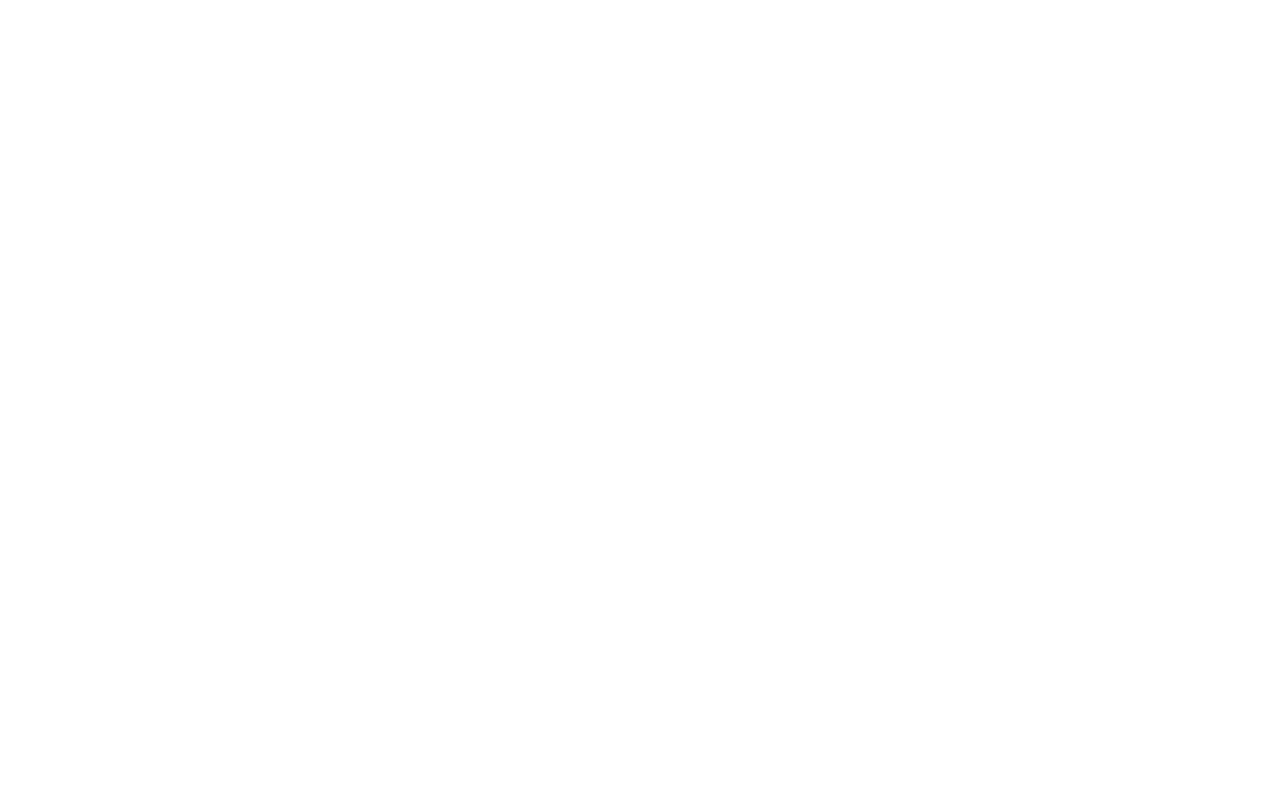
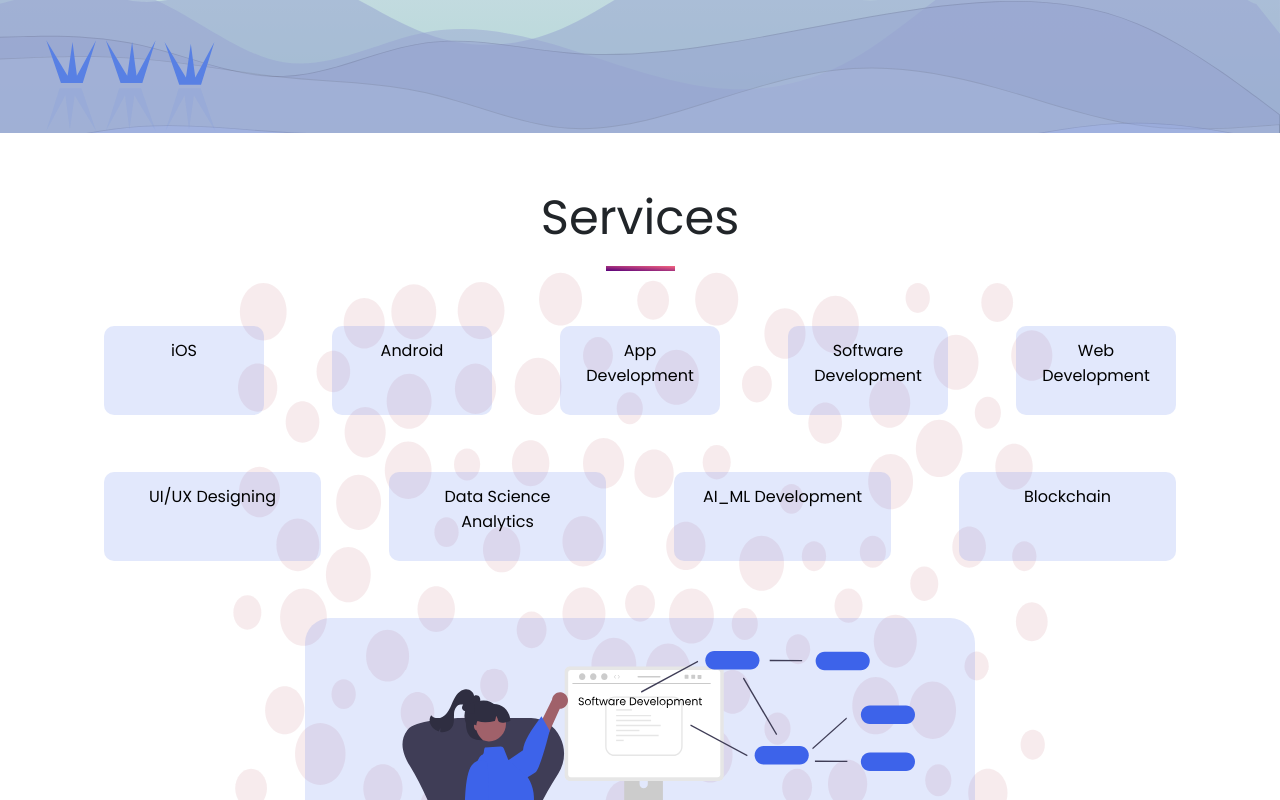
Before and after one commit to AkashPathak1808/OMS, an Angular app: page /service/software-development in a window 1280 px wide. Before the commit this address led to /. Shown: the part 440-1240 px from the top of the page. Before the commit the page ends 800 px from the top, so only its background shows below. Built offline with nearby package versions, Linux system fonts and the light colour scheme.

Commit message:
Routing in service/software development component

```diff
--- a/src/app/app-routing.module.ts
+++ b/src/app/app-routing.module.ts
@@ -1,7 +1,26 @@
 import { NgModule } from '@angular/core';
 import { RouterModule, Routes } from '@angular/router';
+import { IosDevelopmentComponent } from './ios-development/ios-development.component';
+import { AppDevelopmentComponent } from './app-development/app-development.component';
+import { SoftwareDevelopmentComponent } from './software-development/software-development.component';
+import { WebDevelopmentComponent } from './web-development/web-development.component';
+import { UiUxComponent } from './ui-ux/ui-ux.component';
+import { DataScienceComponent } from './data-science/data-science.component';
+import { AiMlComponent } from './ai-ml/ai-ml.component';
+import { BlockchainComponent } from './blockchain/blockchain.component';
 
-const routes: Routes = [];
+const routes: Routes = [
+  {path: "service/ios", component: IosDevelopmentComponent},
+  {path: "service/android", component: IosDevelopmentComponent},
+  {path: "service/app-development", component: AppDevelopmentComponent},
+  {path: "service/software-development", component: SoftwareDevelopmentComponent},
+  {path: "service/web-development", component: WebDevelopmentComponent},
+  {path: "service/ui-ux-designing", component: UiUxComponent},
+  {path: "service/data-science", component: DataScienceComponent},
+  {path: "service/ai-ml-development", component: AiMlComponent},
+  {path: "service/blockchain", component: BlockchainComponent},
+
+];
 
 @NgModule({
   imports: [RouterModule.forRoot(routes)],
--- a/src/app/software-development/software-development.component.html
+++ b/src/app/software-development/software-development.component.html
@@ -33,31 +33,31 @@
         </div>
         <div class="links">
             <div class="row text-center">
-                <a class="col serviceLink">
+                <a routerLink="/service/ios" class="col serviceLink">
                     <p>iOS</p>
                 </a>
-                <a class="col serviceLink">
+                <a routerLink="/service/android" class="col serviceLink">
                     <p>Android</p>
                 </a>
-                <a class="col serviceLink">
+                <a routerLink="/service/app-development" class="col serviceLink">
                     <p>App Development</p>
                 </a>
-                <a class="col serviceLink">
+                <a routerLink="/service/software-development" class="col serviceLink">
                     <p>Software Development</p>
                 </a>
-                <a class="col serviceLink">
+                <a routerLink="/service/web-development" class="col serviceLink">
                     <p>Web Development</p>
                 </a>
-                <a class="col serviceLink">
+                <a routerLink="/service/ui-ux-development" class="col serviceLink">
                     <p>UI/UX Designing</p>
                 </a>
-                <a class="col serviceLink">
+                <a routerLink="/service/data-science-development" class="col serviceLink">
                     <p>Data Science Analytics</p>
                 </a>
-                <a class="col serviceLink">
+                <a routerLink="/service/ai-ml-development" class="col serviceLink">
                     <p>AI_ML Development</p>
                 </a>
-                <a class="col serviceLink">
+                <a routerLink="/service/blockchain" class="col serviceLink">
                     <p>Blockchain</p>
                 </a>
             </div>
@@ -66,7 +66,7 @@
             <img [src]="img3" alt="">
         </div>
     </div>
-    <div class="container3 cards mt-5">
+    <div class="container cards mt-5">
         <div class="row">
             <div class="col-sm-6 mb-3">
                 <div class="card">
```
Also changed, not shown: src/app/app.component.html (line endings or trailing spaces).
